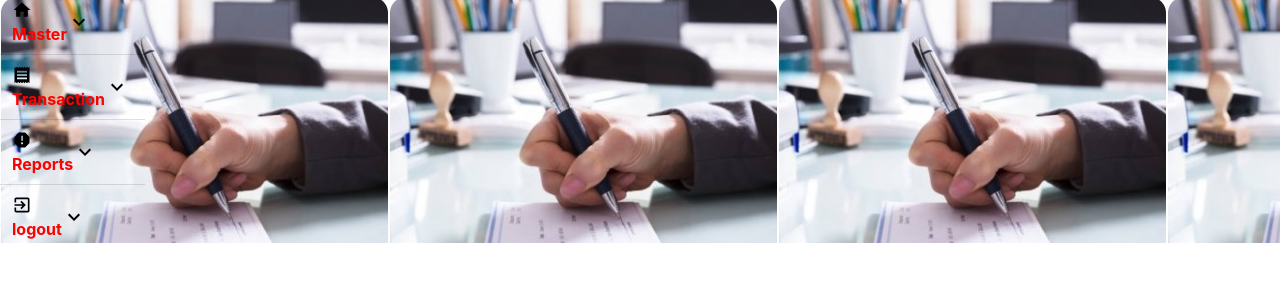
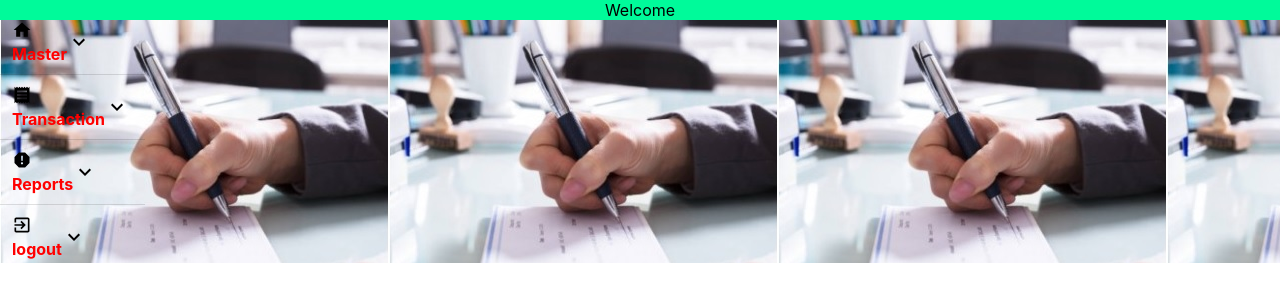
Before and after one commit to DebashishNath/Payroll-Info, a React (Create React App) app in the folder UIPay/pay-ui/: page /MainMenuForm in a window 1280 px wide. Shown: the top 302 px of the page. Built offline with nearby package versions, Linux system fonts and the light colour scheme.

Commit message:
user name is displayed in menu
user name is displayed in menu

```diff
--- a/UIPay/pay-ui/src/Components/LoginComponents/LoginForm.js
+++ b/UIPay/pay-ui/src/Components/LoginComponents/LoginForm.js
@@ -37,6 +37,7 @@ function LoginContent()
             pathname: '/MainMenuForm'
           });
           localStorage.setItem('userId',data.id);
+          localStorage.setItem('userName',data.username);
           localStorage.setItem('tokenValue',data.accessToken);
         }
         else
--- a/UIPay/pay-ui/src/Components/MenuComponents/MainMenuForm.js
+++ b/UIPay/pay-ui/src/Components/MenuComponents/MainMenuForm.js
@@ -74,6 +74,8 @@ export default class MainMenuForm extends React.Component {
 
       return(
         <div style={{ backgroundImage: `url(${background})`}}>
+          <div><div align='center' style={{color :'black',background:'MediumSpringGreen'}}>
+                Welcome {localStorage.getItem('userName')}</div></div>
           <Grid container direction="row" spacing="1">
           <Router>
             <Sidebar items={items} />
```
